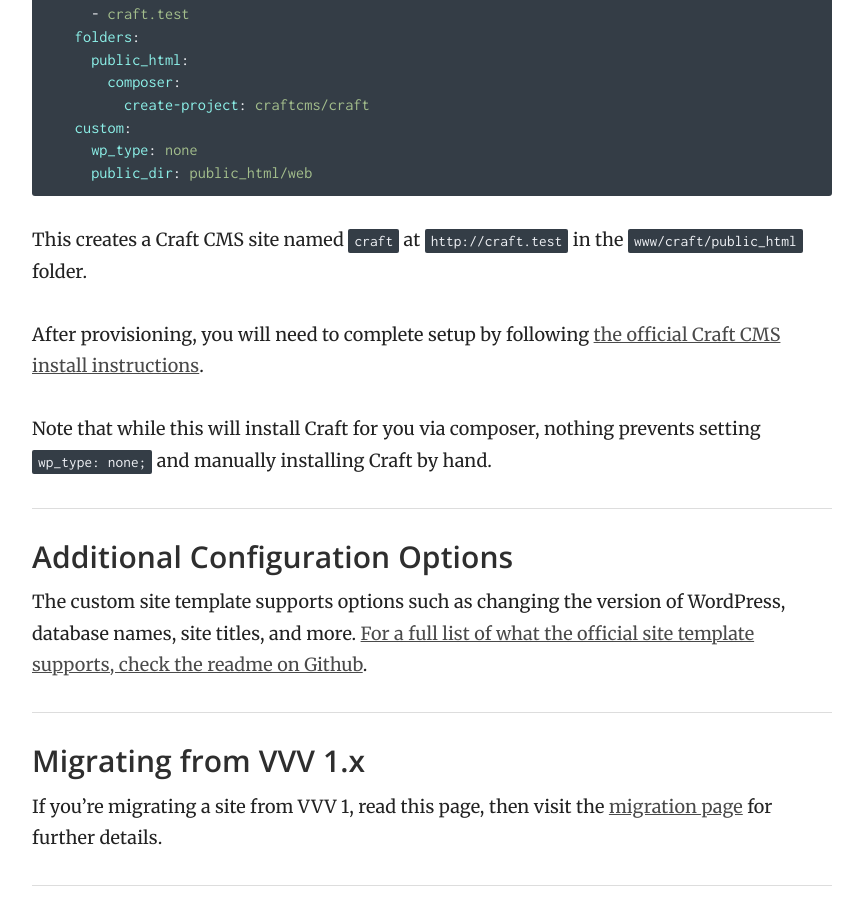
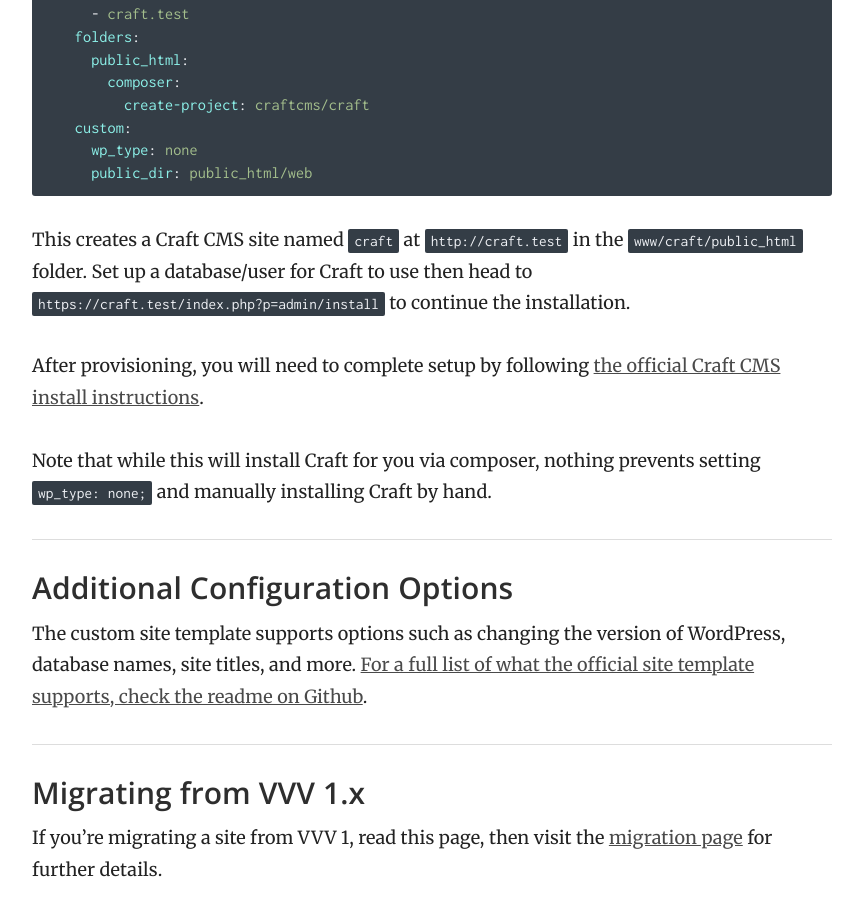
Before and after one commit to Varying-Vagrant-Vagrants/varyingvagrantvagrants.org, a Jekyll site: the page built from docs/en-US/adding-a-new-site/index.md, in a window 1280 px wide and 900 px high, scrolled down 6576 px. Shown: the whole window, without its empty margins (358-1221 px from the left). Built offline with Jekyll 4.4.1, drawn with Linux system fonts in a browser that asks for light colours.

Commit message:
Mention the setup URL for Craft and creating a database

````diff
--- a/docs/en-US/adding-a-new-site/index.md
+++ b/docs/en-US/adding-a-new-site/index.md
@@ -205,7 +205,7 @@ sites:
       public_dir: public_html/web
 ```
 
-This creates a Craft CMS site named `craft` at `http://craft.test` in the `www/craft/public_html` folder.
+This creates a Craft CMS site named `craft` at `http://craft.test` in the `www/craft/public_html` folder. Set up a database/user for Craft to use then head to `https://craft.test/index.php?p=admin/install` to continue the installation.
 
 After provisioning, you will need to complete setup by following [the official Craft CMS install instructions](https://craftcms.com/docs/3.x/installation.html).
 
````
